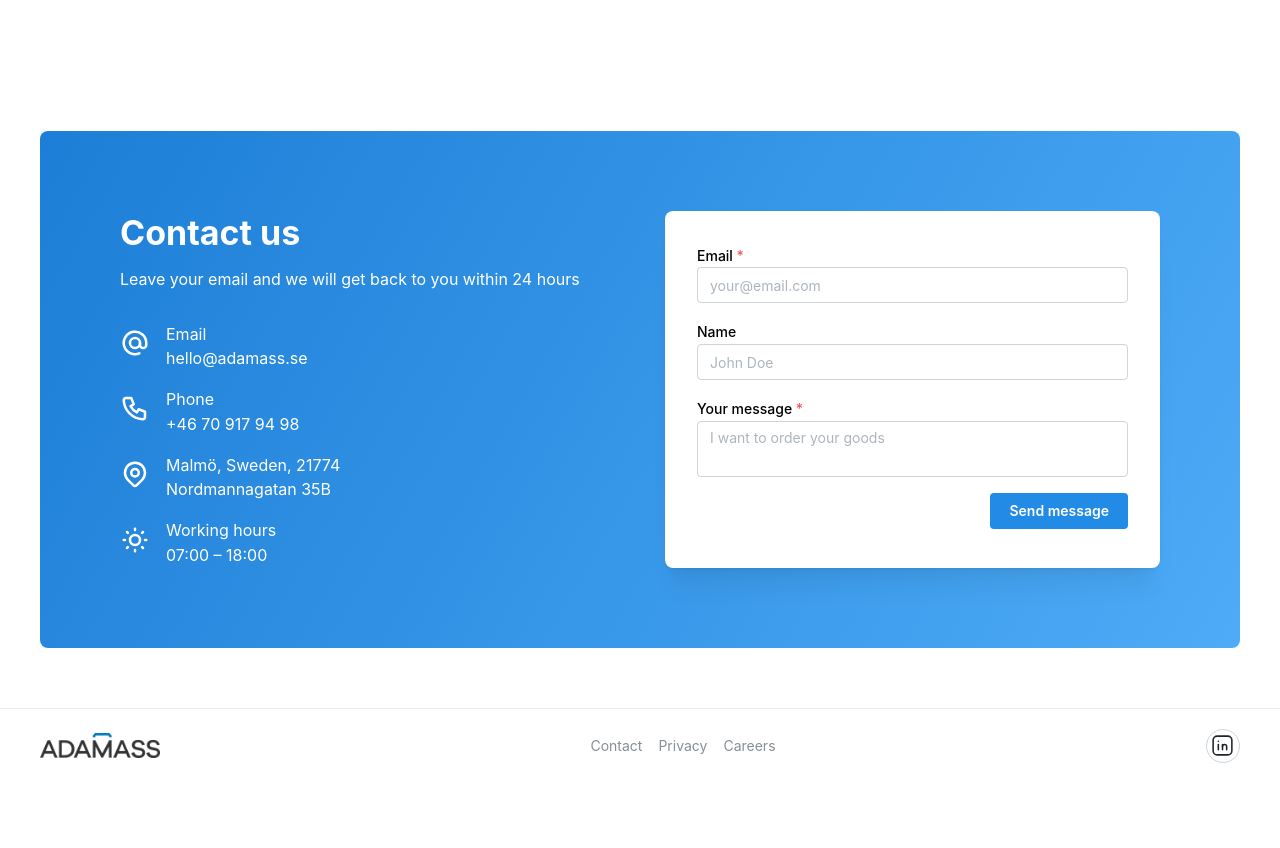
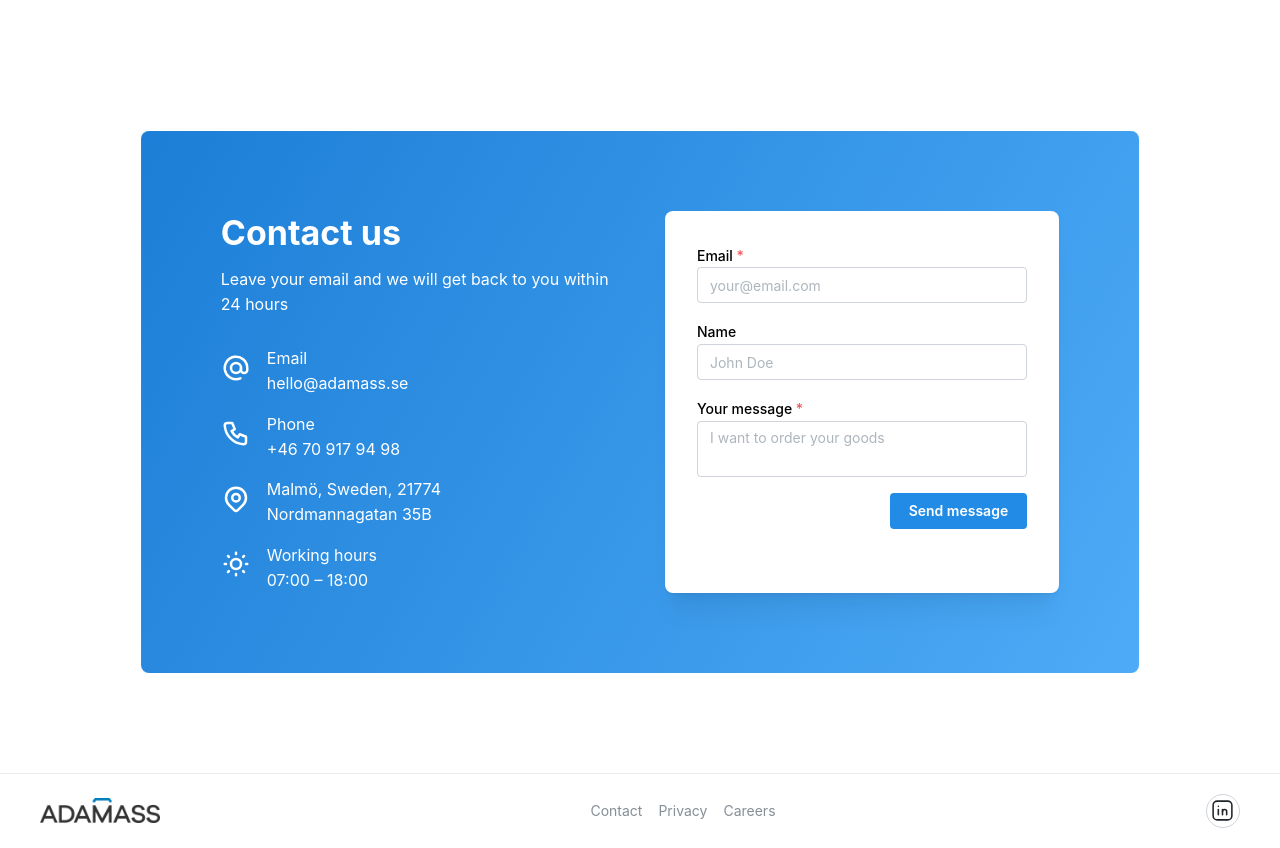
Before and after one commit to KotteJR/ADAMASSTESTFINAL, a Next.js app: page / in a window 1280 px wide. Shown: the part 2160-3008 px from the top of the page. Before the commit the page ends 2943 px from the top, so only its background shows below. Built offline with nearby package versions, Linux system fonts and the light colour scheme.

Commit message:
skljdkjl

```diff
--- a/app/styles/ContactUs.module.scss
+++ b/app/styles/ContactUs.module.scss
@@ -12,11 +12,11 @@ $mantine-breakpoint-sm: 768px;
   border-radius: var(--mantine-radius-md);
   padding: calc(var(--mantine-spacing-xl) * 2.5);
   width: 100%;
-  max-width: 1200px;
+  max-width: 78vw;
   margin: 0 auto;
   background-position: center;
-  margin-bottom: 60px;
-  margin-top: 40px;
+  margin-bottom: 100px;
+  margin-top: 10px;
 
   @media (max-width: $mantine-breakpoint-sm) {
     padding: calc(var(--mantine-spacing-xl) * 1);
```
